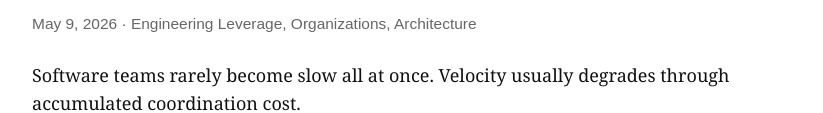
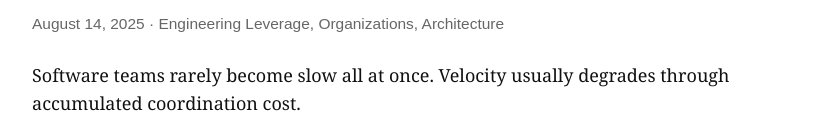
Before and after one commit to okhomenko/olekk.github.io, an Eleventy site: page src/posts/software-teams-get-slow-for-predictable-reasons.md in a window 1280 px wide. Shown: the part 317-430 px from the top of the page, without its empty margins (228-1051 px from the left). Built offline with nearby package versions, Linux system fonts and the light colour scheme; Eleventy itself is replaced by a stand-in of ours; files that its build step writes are made by us from their sources.

Commit message:
Backdate software teams essay

```diff
--- a/src/posts/software-teams-get-slow-for-predictable-reasons.md
+++ b/src/posts/software-teams-get-slow-for-predictable-reasons.md
@@ -1,7 +1,7 @@
 ---
 layout: layouts/post.njk
 title: Software teams get slow for predictable reasons
-date: 2026-05-09
+date: 2025-08-14
 description: Most engineering slowdowns are not mysterious. They are accumulated coordination costs hiding behind technical systems.
 tags:
   - posts
```
